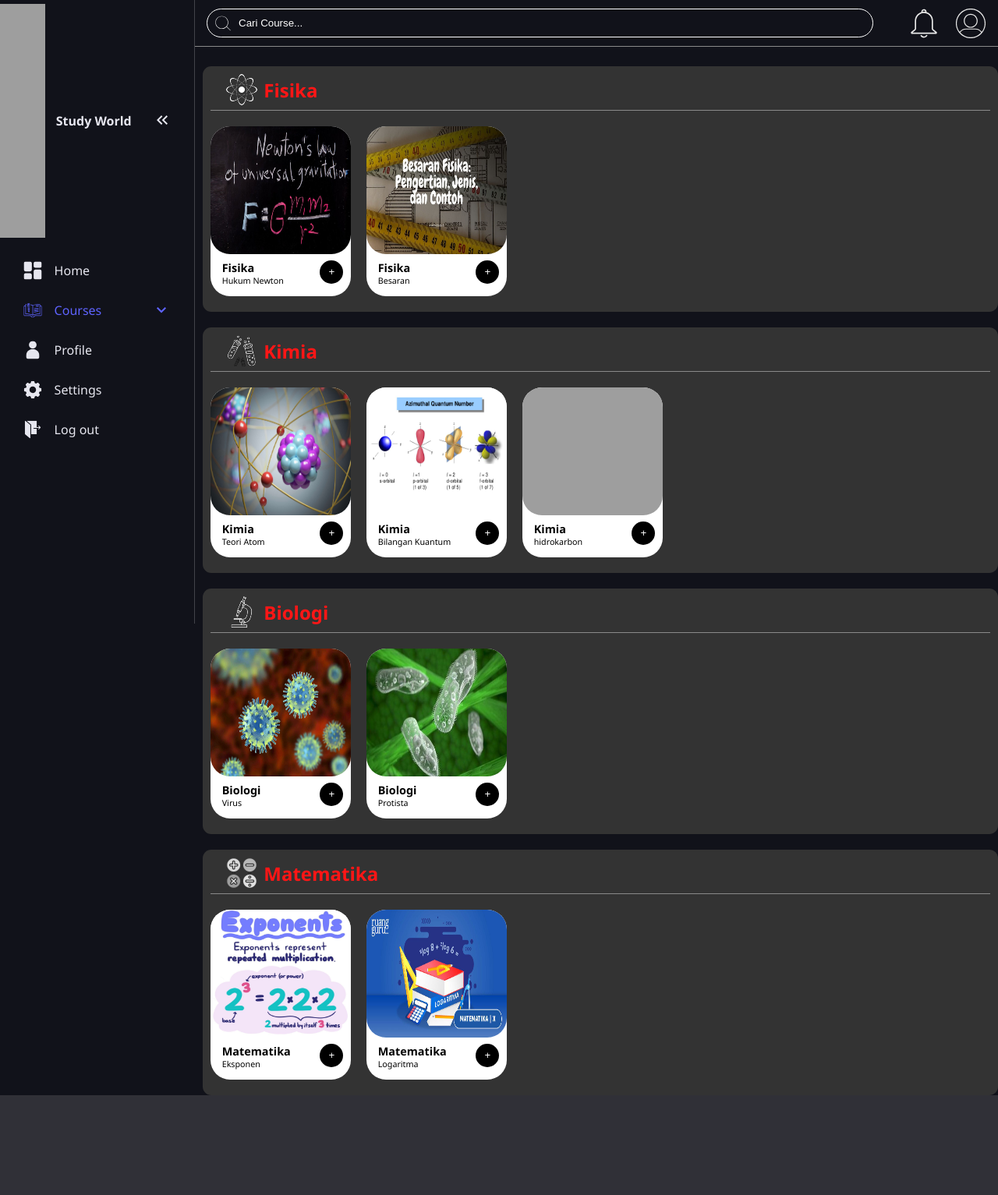
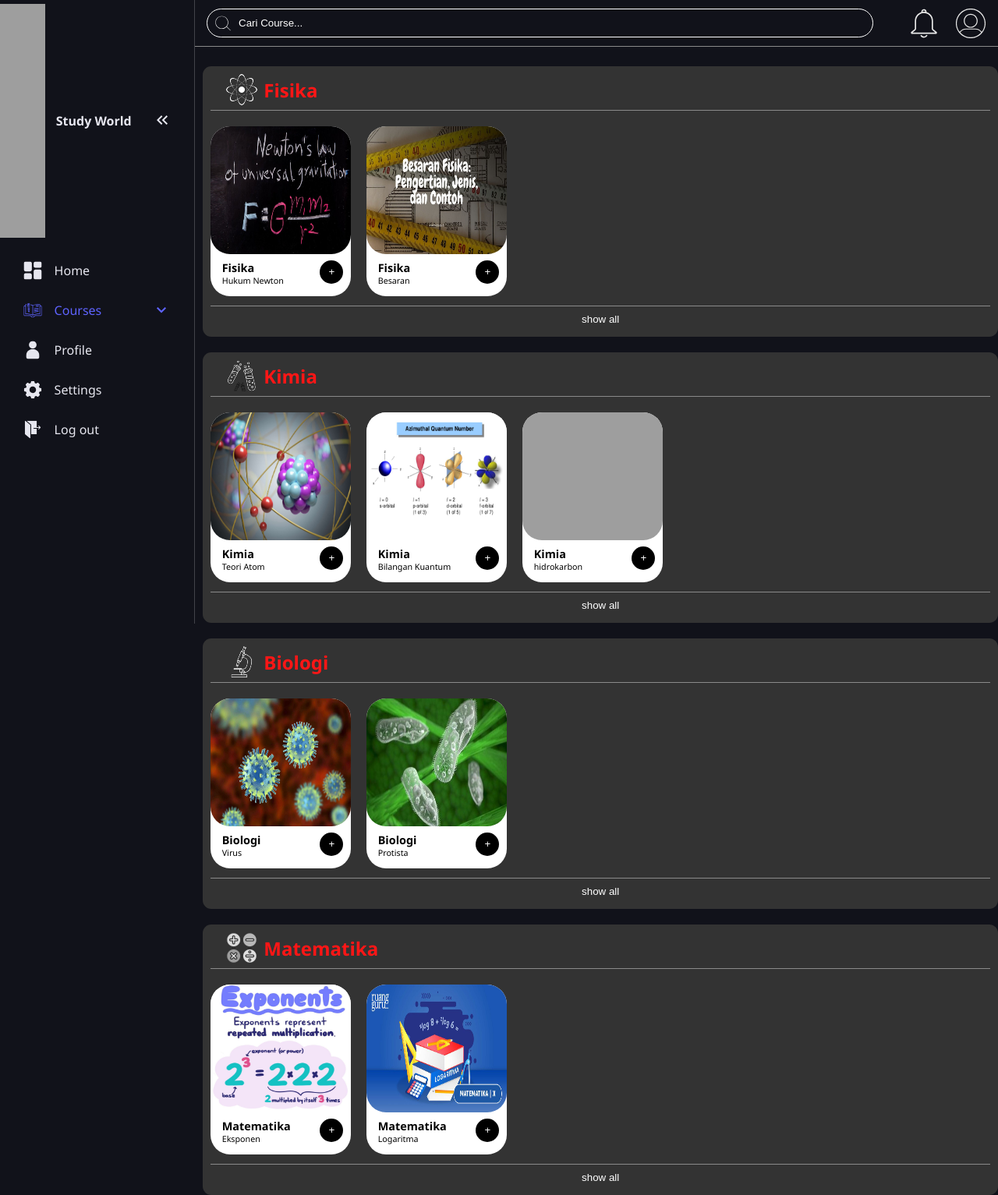
Before and after one commit to zrll-shesh/Study-World, a Flask app: a page that uses templates/courses.html in a window 1280 px wide. Shown: the whole page at 78% size. Before the commit the page ends 1405 px from the top, so only its background shows below. Run offline with Flask 3, Linux system fonts and the light colour scheme; grey boxes are pictures that could not be loaded.

Commit message:
update menu courses

```diff
--- a/templates/courses.html
+++ b/templates/courses.html
@@ -97,6 +97,10 @@
             font-weight: bold;
         }
 
+        .modules{
+            display: grid;
+        }
+
         .modules ul {
             display: flex;
             gap: 20px;
@@ -179,6 +183,30 @@
                 display: none;
             }
         }
+        .hidden{
+            display: none;
+        }
+        #button-container{
+            position: relative;
+            text-align: center;
+        }
+        #button-container hr{
+            border: none;
+            margin-top: 2px;
+            border-top: 1px solid #8a8a8a;
+        }
+        #button-container button{
+            position: relative;
+            background-color: #333333;
+            color: #ffffff;
+            margin-top: 4px;
+            border: none;
+            padding: 5px;
+            cursor: pointer;
+        }
+        #button-container button:hover{
+            color: #ff1616;
+        }
     </style>
 {% endblock %}
 {% block main_content %}
@@ -202,7 +230,7 @@
         <div class="modules">
             <ul>
                 {% for module in modules %}
-                <li class="module-card">
+                <li class="module-card {% if loop.index > 4 %}hidden{% endif %}">
                     <a href="{{ url_for('course_file_route', class_name=class_name, course=course, course_file=module) }}">
                     <img src="{{ url_for('static', filename='img/courses/'+ class_name + '/' + course + '/' + module + '.jpg') }}"
                         alt="{{ image }}">
@@ -217,8 +245,33 @@
                 </li>
                 {% endfor %}
             </ul>
+            <div id="button-container">
+                <hr>
+                <button onclick="toggleShowAll(this)">show all</button>
+            </div>
         </div>
     </section>
     {% endfor %}
 </main>
 {% endblock %}
+{% block extra_script %}
+<script>
+    function toggleShowAll(button){
+        const hidden_content = button.previousElementSibling.querySelectorAll('course-card.hidden');
+        const all_content = button.previousElementSibling.querySelectorAll('course-card');
+        if(hidden.length > 0){
+            hidden_content.forEach(element => {
+                element.classList.remove('hidden');
+            });
+            button.textContent = 'show less';
+        }else{
+            all_content.forEach((index, card) => {
+                if(index >= 4){
+                    card.classList.add('hidden');
+                }
+            });
+            button.textContent = 'show all';
+        }
+    }
+</script>
+{% endblock %}
```
